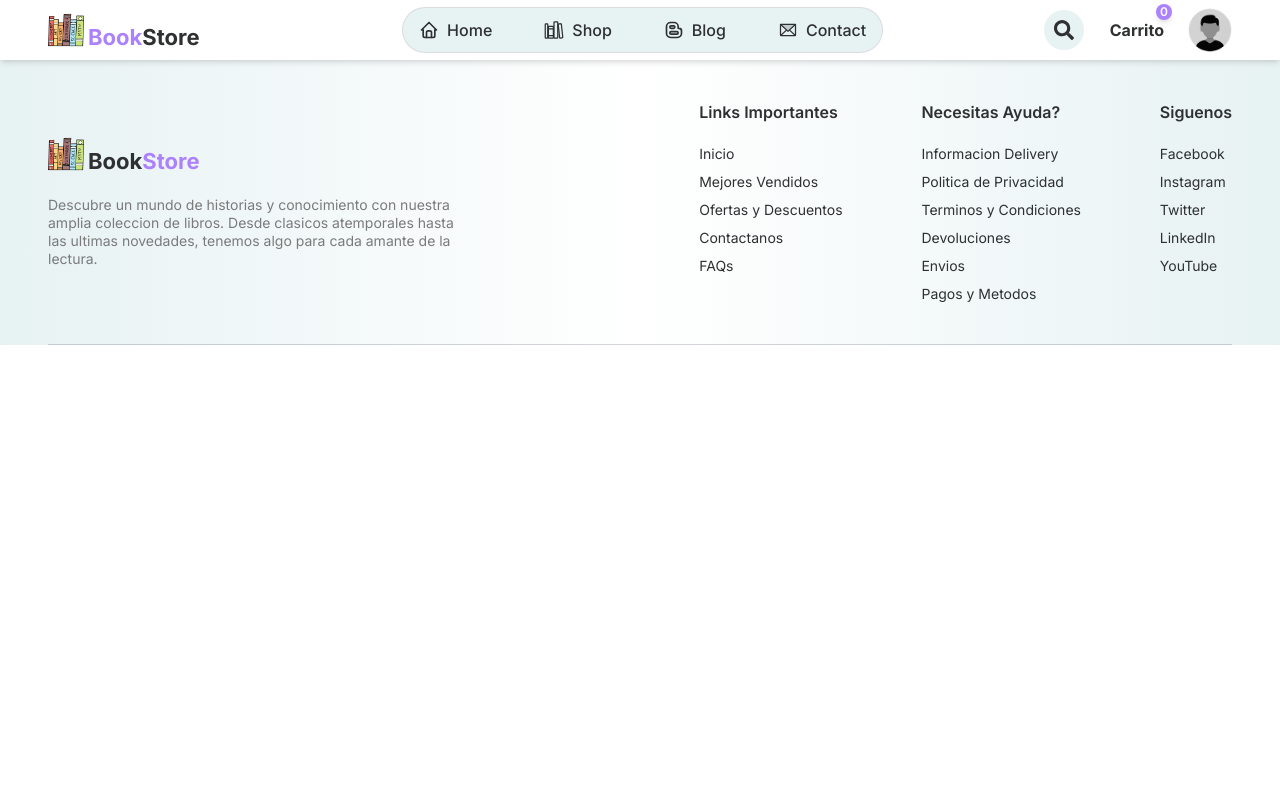
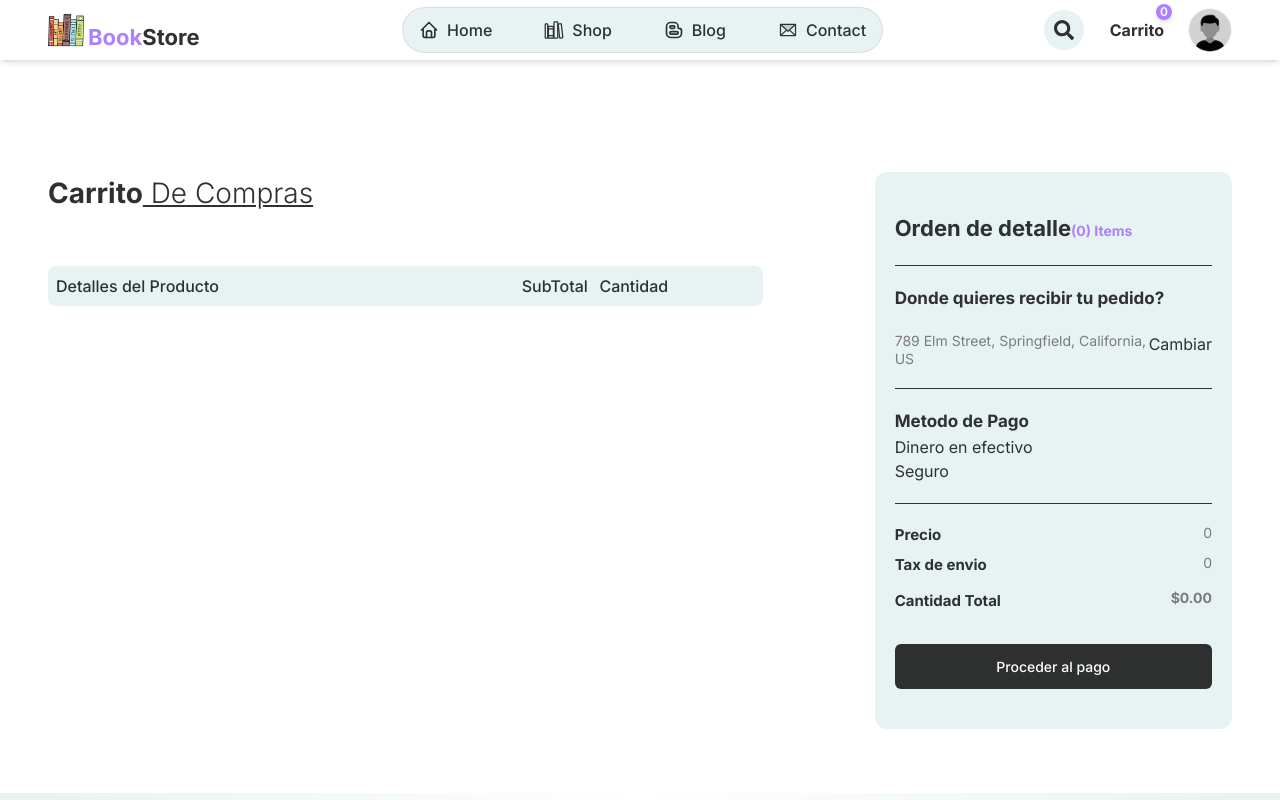
Before and after one commit to Avila-Pato/BookStore-React.js, a React (Vite) app: page /cart in a window 1280 px wide. Shown: the top 800 px of the page. Built offline with nearby package versions, Linux system fonts and the light colour scheme.

Commit message:
Add Cart and AddressForm pages; enhance CartTotal component with address selection and payment method; update Header for search functionality; implement addToCart logic in Item and ProductDetails components; refactor ShopContext for cart management

```diff
--- a/src/App.jsx
+++ b/src/App.jsx
@@ -9,6 +9,8 @@ import Contact from './pages/Contact'
 import Header from './components/Header'
 import Footer from './components/Footer'
 import Home from './pages/Home'
+import Cart from './pages/Cart'
+import AddressForm from './pages/AddressForm'
 
 const App = () => {
   return (
@@ -22,6 +24,9 @@ const App = () => {
         <Route path='/shop/:category/:id' element={<ProductDetails />} />
         <Route path='/blog' element={<Blog />}/>
         <Route path='/contact' element={<Contact />}/>
+        <Route path='/cart' element={<Cart/>} />
+        <Route path='/address-form' element={<AddressForm />} />
+
         </Routes>
         <Footer />
     </main>
--- a/src/components/CartTotal.jsx
+++ b/src/components/CartTotal.jsx
@@ -1,8 +1,81 @@
-import React from 'react'
+import React, { useState } from 'react'
+import { useContext } from 'react'
+import { ShopContext } from '../context/ShopContext'
+import { dummyAddress } from '../assets/data'
 
 const CartTotal = () => {
+   const { navigate, books, currency, cartItems, setCartItems, method, setMethod,
+     getCartAmount,getCartCount, user, delivery_charges  } = useContext(ShopContext);
+
+     const [addresses, setAddresses] = useState(dummyAddress);
+     const [showAddress, setShowAddress] = useState(false);
+     const [selectedAddress, setSelectedAddress] = useState(dummyAddress[0]);
   return (
-    <div>CartTotal</div>
+    <div>
+      <h3 className="bold-22">
+        Orden de detalle
+        <span className="bold-14 text-secondary">
+          ({getCartCount()}) Items
+        </span>
+      </h3>
+      <hr className="bordder-gray-300 my-5"/>
+      {/* Pago y Dirreccion */}
+      <div className='mb-5'>
+        <div className='my-5'>
+          <h4 className='h4 mb-5'>Donde quieres recibir tu pedido?</h4>
+          <div className='relative flex justify-between items-start mt-2'>
+            <p>{selectedAddress ? `${selectedAddress.street}, ${selectedAddress.city }, ${selectedAddress.state}, ${selectedAddress.country}` : "Direccion no encontrada"}</p>
+            <button onClick={() => setShowAddress(!showAddress)} className="">Cambiar</button>
+            {showAddress && (
+              <div>
+                {addresses.map((address, index) => (
+                  <p key={index} onClick={() => (setSelectedAddress(address), setShowAddress(false))} className="">
+                    {address.street},
+                    {address.city},
+                    {address.state},
+                    {address.country}
+                  </p>
+                ))}
+                <p onclick={() => navigate("/address-form")}>Agregar direccion</p>
+              </div>
+            )}
+          </div>
+        </div>
+        <hr className="bordder-gray-300 my-5"/>
+
+        <div>
+          <h4 className='h4'>Metodo de Pago</h4>
+          <div>
+            <div>Dinero en efectivo</div>
+            <div>Seguro</div>
+          </div>
+        </div>
+        <hr className="bordder-gray-300 my-5"/>
+      </div>
+      <div className='mt-4 space-y-2'>
+        <div className='flex justify-between'>
+          <h5 className='h5'>Precio</h5>
+          <p>
+            {currency}{getCartAmount()}
+          </p>
+        </div>
+
+        <div className='flex justify-between'>
+          <h5 className='h5'>Tax de envio</h5>
+          <p>{currency}{getCartAmount() * 2 /100}</p>
+        </div>
+        <div className='flex justify-between text-lg font-medium mt-3'>
+          <h5 className='h5'>Cantidad Total</h5>
+          <p className='font-bold'>
+            {currency}
+            {getCartAmount() === 0 ? "$0.00" : getCartAmount() + getCartAmount() * 2 / 100}
+          </p>
+        </div>
+      </div>
+      <button className='btn-dark w-full mt-8 !rounded-md'>
+        Proceder al pago
+      </button>
+    </div>
   )
 }
 
--- a/src/components/Header.jsx
+++ b/src/components/Header.jsx
@@ -13,15 +13,38 @@ const Header = () => {
   const [menuOpened, setMenuOpened] = useState(false);
   const [showSearch, setShowSearch] = useState(false);
 
-  const { navigate, user, setUser, searchQuery, setSearchQuery,} = useContext(ShopContext);
 
-  // Redireccionar a la pagina de busqueda
-  const isShopPage = useLocation().pathname.startsWith("/shop");
+  const {navigate, user, setUser, searchQuery, setSearchQuery, getCartCount } = useContext(ShopContext);
+
+  const location = useLocation();
+  const isShopPage = location.pathname.startsWith("/shop");
+
+  // Efecto simplificado y corregido
   useEffect(() => {
-    if(searchQuery.length > 0 && !isShopPage){
-      navigate('/shop');;
+    const trimmedQuery = searchQuery.trim();
+
+    // Si hay búsqueda y no estamos en Shop -> redirigir
+    if (trimmedQuery.length > 0 && !isShopPage) {
+      navigate("/shop");
     }
-  })
+  }, [searchQuery, isShopPage, navigate]);
+
+  // Nuevo efecto para limpiar la búsqueda al cambiar de ruta
+  useEffect(() => {
+    if (!isShopPage && searchQuery.length > 0) {
+      setSearchQuery("");
+    }
+  }, [location.pathname, isShopPage, searchQuery, setSearchQuery]);
+
+  // Función para manejar cambios en el input (sin cambios)
+  const handleSearchChange = (e) => {
+    const value = e.target.value;
+    setSearchQuery(value);
+
+    if (value.trim().length > 0 && !isShopPage) {
+      navigate("/shop");
+    }
+  };
 
   useEffect(() => {
     window.scrollTo({top: 0, behavior: "smooth"});
@@ -64,7 +87,7 @@ const Header = () => {
           <input
             // acttualiza el searchQuery cuando se escribe en el input desde shopContext hacia Shop.jsx
             value={searchQuery}
-            onChange={(e) => setSearchQuery(e.target.value)}
+            onChange={handleSearchChange}
 
             type="text"
             placeholder="Busca tu libro..."
@@ -96,7 +119,7 @@ const Header = () => {
       <Link to={"/cart"} className="relative bold-16">
         Carrito
         <span className="bg-secondary text-white text-[12px] font-semibold absolute -top-3.5 -right-2 flexCenter w-4 h-4 rounded-full shadow-md">
-          0
+          {getCartCount()}
         </span>
       </Link>
 
--- a/src/components/Item.jsx
+++ b/src/components/Item.jsx
@@ -5,7 +5,7 @@ import { ShopContext } from '../context/ShopContext.jsx';
 
 const Item = ({book, fromHero}) => {
 
-  const {navigate, currency} = useContext(ShopContext);
+  const {navigate, currency, addToCart} = useContext(ShopContext);
 // card de libros
   return book ? (
     <div
@@ -24,7 +24,7 @@ const Item = ({book, fromHero}) => {
         </div>
         <div className='flex justify-between items-start gap-2 mt-1'>
           <p className='line-clamp-1'>{book.description}</p>
-          <button onClick={() => navigate(`/shop/${book.id}`)} className='cursor-pointer '>
+          <button  onClick={(e) => {addToCart(book._id); e.stopPropagation(); }} className='cursor-pointer '>
             <TbShoppingBagPlus className='text-xl'/>
           </button>
         </div>
--- a/src/components/ProductDescription.jsx
+++ b/src/components/ProductDescription.jsx
@@ -11,7 +11,7 @@ const ProductDescription = () => {
       <hr  className='h-[1px] w-full border-gray-500/30'/>
       <div className='flex flex-col gap-3 p-3'>
         <div>
-          <h5>Derail</h5>
+          <h5>Detalles</h5>
            <p className='sm'>
             Lorem ipsum dolor sit amet consectetur adipisicing elit. Quam corrupti quod atque ad dignissimos sed praesentium quae eveniet optio ex?
            <p>Lorem ipsum dolor, sit amet consectetur adipisicing elit. Exercitationem, eveniet.</p>
--- a/src/context/ShopContext.jsx
+++ b/src/context/ShopContext.jsx
@@ -10,6 +10,11 @@ export const ShopContextProvider = ({ children }) => {
   const [books, setBooks] = useState([]);
   const [user, setUser] = useState(true);
   const [searchQuery, setSearchQuery] = useState("");
+  // porque es ({}), es un objeto que almaceara los items del carrito
+  const [cartItems, setCartItems] = useState({});
+  const [method, setMethod] = useState("COD");
+
+  const delivery_charges = 10;
 
   const currency = import.meta.env.VITE_CURRENCY;
 
@@ -17,6 +22,55 @@ export const ShopContextProvider = ({ children }) => {
   const fetchBooks = () => {
     setBooks(dummyBooks);
   };
+
+  // Agear items al carrito
+  const addToCart = (itemId) => {
+    const cartData = {...cartItems};
+
+    if (cartData[itemId]) {
+      cartData[itemId] += 1;
+    } else {
+      cartData[itemId] = 1;
+    }
+    setCartItems(cartData);
+  }
+  // obtener el total de items del carrito
+  const getCartCount = () => {
+    let totalCount = 0;
+    for(const itemId in cartItems){
+      try {
+        if(cartItems[itemId] > 0) {
+        totalCount += cartItems[itemId];
+      }
+    } catch (error) {
+      console.log(error);
+    }
+   }
+    return totalCount;
+  }
+
+  // Actualizar la cantidad de items del carrito
+
+  const updateQuantity = (itemId, quantity) => {
+    const cartData = {...cartItems}
+    cartData[itemId] = quantity;
+  }
+
+  //  obtener cantidad total del carrito
+  const getCartAmount = () => {
+    let totalAmount = 0;
+    for(const itemId in cartItems){
+      if(cartItems[itemId] > 0) {
+        const item = books.find((book) => book._id === itemId);
+        if(item) {
+          totalAmount + - item.offerPrice * cartItems[itemId]
+        }
+      }
+    }
+    return totalAmount;
+  }
+
+
 
   useEffect(() => {
     fetchBooks();
@@ -28,8 +82,23 @@ export const ShopContextProvider = ({ children }) => {
     user,
     setUser,
     currency,
+
     searchQuery,
     setSearchQuery,
+
+    cartItems,
+    setCartItems,
+
+    method,
+    setMethod
+    // Simula un envio
+    ,delivery_charges
+
+    // Funciones
+    ,addToCart,
+    updateQuantity,
+    getCartCount,
+    getCartAmount
   };
 
   return (
--- a/src/pages/Cart.jsx
+++ b/src/pages/Cart.jsx
@@ -1,9 +1,68 @@
-import React from 'react'
+import React, { useContext} from 'react'
+import { ShopContext } from '../context/ShopContext'
+import Title from '../components/Title'
+import { FaMinus, FaPlus } from 'react-icons/fa6';
+import CartTotal from '../components/CartTotal'
+
 
 const Cart = () => {
-  return (
-    <div>Cart</div>
-  )
+  const { navigate, books, currency, cartItems, updateQuantity } = useContext(ShopContext);
+
+  return books && cartItems ? (
+    <div className='max-padd-container py-16 pt-28'>
+        <div className='flex flex-col xl:flex-row gap-20 xl:gap-28'>
+          {/* Left side */}
+          <div className='flex flex-[2] flex-col gap-3'>
+            <Title title1={'Carrito'} title2={' de Compras'} titleStyles={'pb-10'} paraStyles={'hidden'} />
+            <div className='grid grid-cols-[6fr_1fr_2fr] text-base font-medium bg-primary p-2 rounded-lg'>
+              <h5>Detalles del Producto</h5>
+              <h5>SubTotal</h5>
+              <h5>Cantidad</h5>
+            </div>
+            {books.map((book) => {
+              const quantity = cartItems[book._id]
+              if(quantity > 0) {
+                return (
+                  <div key={book._id} className='grid grid-cols-[6fr_1fr_2fr] items-center bg-primary p-2 rounded-lg'>
+                    <div className='flex items-center md:gap-6 gap-3'>
+                      <div className='flex bg-primary'>
+                         <img src={book.image} alt="" className='w-12 rounded-lg' />
+                      </div>
+                      <div>
+                        <h5 className='h5 hidden sm:block line-clamp-1'>{book.name}</h5>
+                        <div className='flexBetween mt-2'>
+                          <div className='flex items-center ring-1 ring-slate-900/5 p-0.5 rounded-full overflow-hidden bg-white'>
+                          {/* Disminuir */}
+                          <button onClick={() => updateQuantity(book._id, quantity - 1)} className='p-1.5 bg-primary rounded-full cursor-pointer'>
+                            <FaMinus className='text-xs'/>
+                          </button>
+                          <p className='px-2'>{ quantity }</p>
+                          {/* Aumentar */}
+                          <button onClick={() => updateQuantity(book._id, quantity + 1)}>
+                            <FaPlus  className='text-xs'/>
+                          </button>
+                          </div>
+                        </div>
+                      </div>
+                    </div>
+                    {/* Borrar producto */}
+                    <p>{currency}{(book.offerPrice * quantity).toFixed(2)}</p>
+                    <button onClick={() => updateQuantity(book._id, 0)} className='cursor-pointer mx-auto bold-14 text-secondary'>Borrar</button>
+                  </div>
+                )
+              }
+              return null
+            })}
+          </div>
+          {/* Right side */}
+          <div className='flex flex-1 flex-col'>
+              <div className='max-w-[379px] w-full bg-primary p-5 py-10 max-md:mt-16 rounded-xl'>
+                <CartTotal />
+              </div>
+          </div>
+        </div>
+    </div>
+  ) : null
 }
 
 export default Cart
--- a/src/pages/ProductDetails.jsx
+++ b/src/pages/ProductDetails.jsx
@@ -12,11 +12,17 @@ import ProductFeatures from "../components/ProductFeatures.jsx";
 
 
 const ProductDetails = () => {
-  const { books, currency } = useContext(ShopContext);
+  const { books, currency, addToCart, cartItems } = useContext(ShopContext);
   const { id } = useParams();
 
   const book = books.find((book) => book._id === id);
   const [image, setImage] = useState(null);
+
+  useEffect(() => {
+    if (book) {
+      setImage(book.image[0]);
+    }
+  }, [book]);
 
   useEffect(() => {
     if (book) {
@@ -79,7 +85,7 @@ const ProductDetails = () => {
             </div>
             <p className="max-w-[555px]">{book.description}</p>
             <div className="flex items-center gap-x-4 mt-6">
-            <button className="btn-dark sm:w-1/2 flexCenter gap-x-2 capitalize !rounded-md"> <TbShoppingBagPlus />
+            <button onClick={() => addToCart(book._id)} className="btn-dark sm:w-1/2 flexCenter gap-x-2 capitalize !rounded-md"> <TbShoppingBagPlus />
                 Agregar al carrito
             </button>
             <button className="btn-secondary !rounded-md">
```
Also changed, not shown: src/pages/AddressForm.jsx (renamed from src/pages/AdressForm.jsx).
